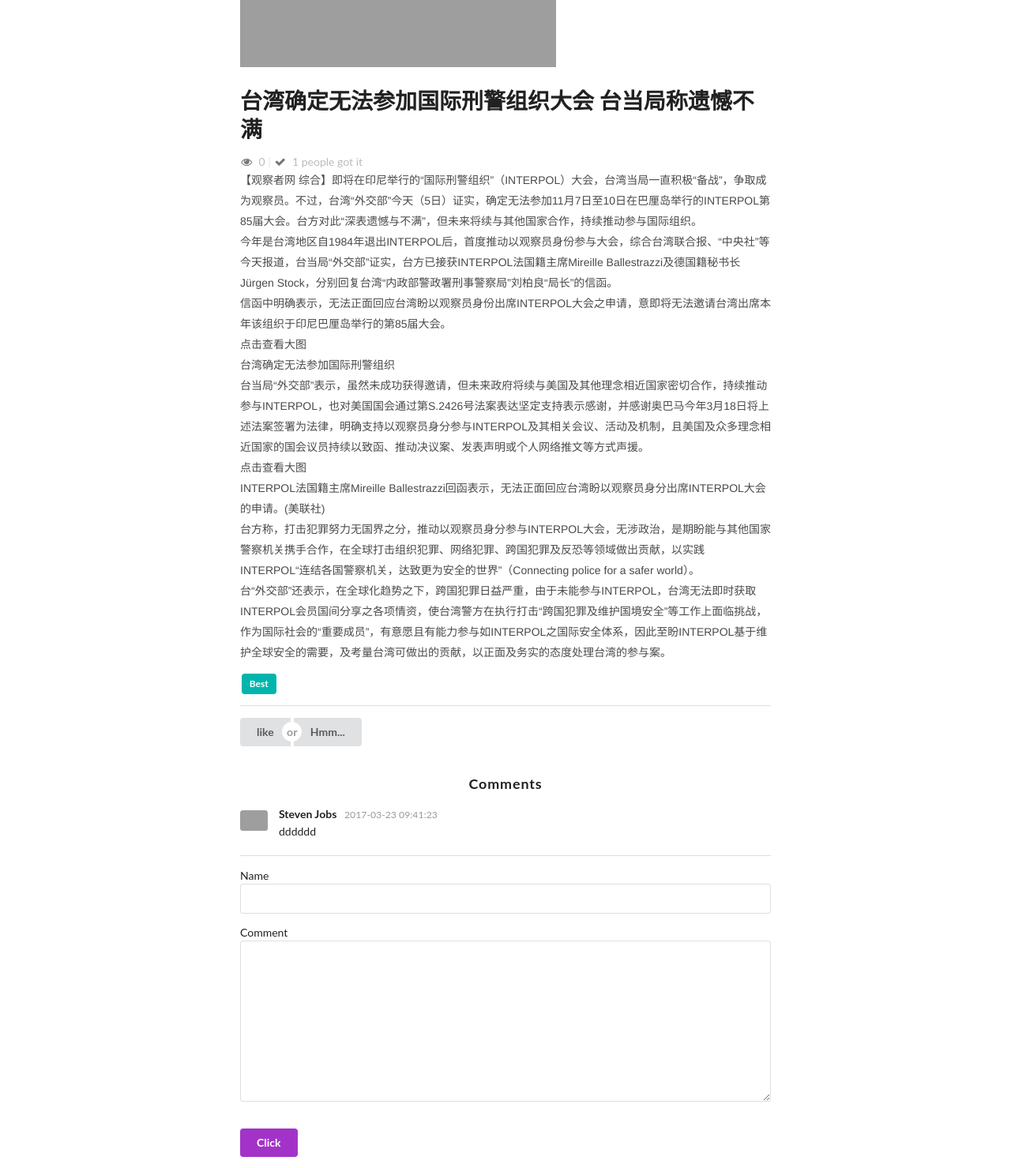
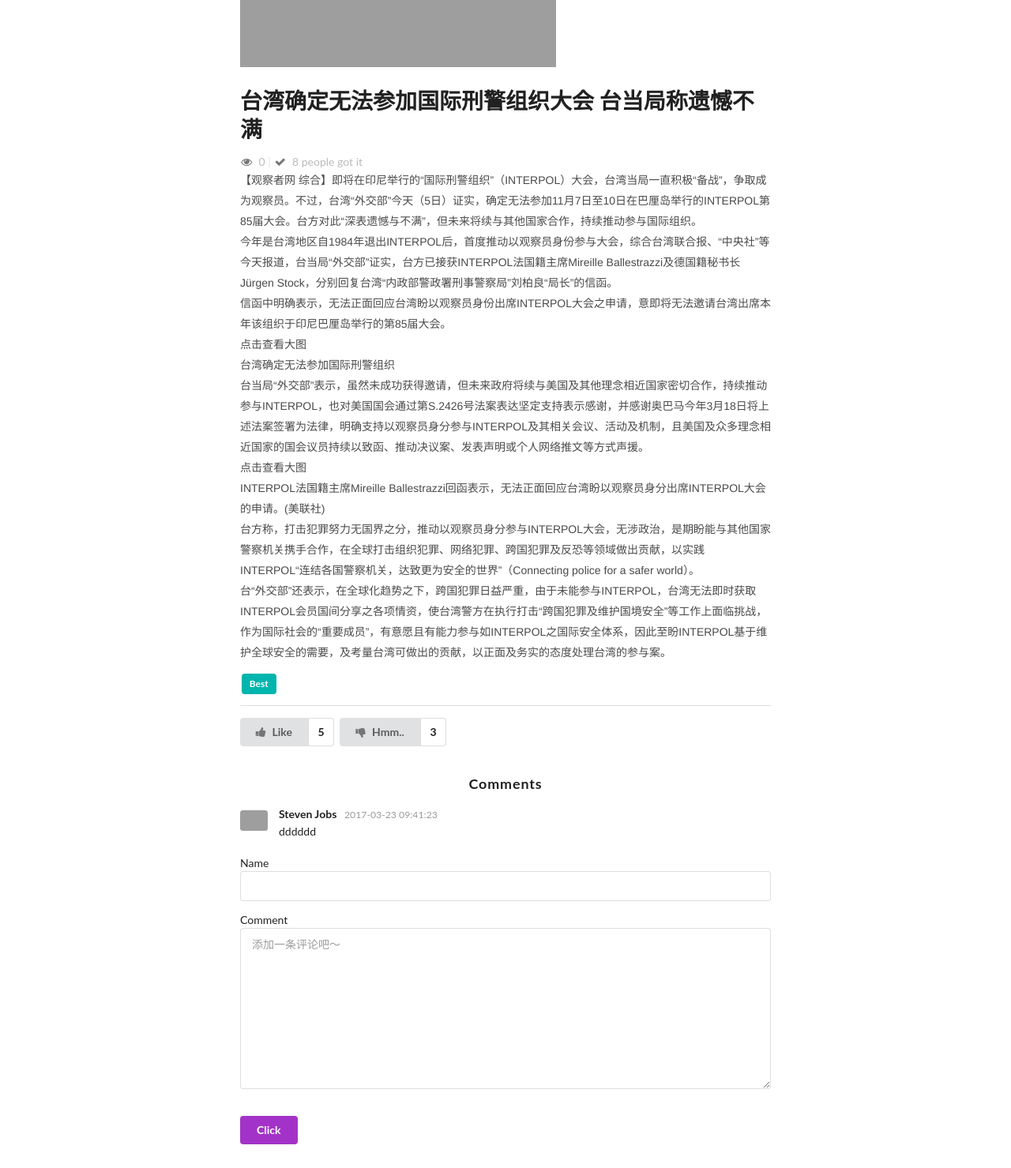
Before and after one commit to tzx119wade/tenmins, a Django app: page /detail/1 in a window 1280 px wide. Shown: the part 307-1786 px from the top of the page at 79% size. Run offline with Django 3.2, Linux system fonts and the light colour scheme; data comes from the database, SQL or seed files in the repository; grey boxes are pictures that could not be loaded.

Commit message:
vote_2.0

```diff
--- a/firstapp/forms.py
+++ b/firstapp/forms.py
@@ -15,9 +15,10 @@ def lessword(comment):
         raise ValidationError('评论内容需超过4个字～～')
 
 class CommentForm(forms.Form):
+
     name = forms.CharField(max_length=50)
     comment = forms.CharField(
-        widget = forms.Textarea(),
+        widget = forms.Textarea(attrs={'placeholder':'添加一条评论吧～'}),
         error_messages = {
             'require':'亲～这是必填项哟',
         },
--- a/firstapp/templates/detail.html
+++ b/firstapp/templates/detail.html
@@ -22,7 +22,9 @@
         <div class="ui inverted top fixed menu borderless red menu">
             <div class="header item">
                 <div class="ui image">
+                  <a href="{% url 'index' %}">
                     <img src="{% static 'images/tenlogo.png' %}" alt="">
+                  </a>
                 </div>
             </div>
 
@@ -66,7 +68,7 @@
             <span style="color:#bbbbbb">0</span>
             <span class="" style="color:rgb(226, 226, 226)">|</span>
             <i class="icon grey checkmark"></i>
-            <span style="color:#bbbbbb">{{ ticket_count }}   people got it</span>
+            <span style="color:#bbbbbb">{{ all_ticket_count }}   people got it</span>
 
             <p>
               {{ article.content|linebreaksbr }}
@@ -83,22 +85,58 @@
 
             <form class="ui form" action="{% url 'detail_vote' id=article.id %}" method="post">{% csrf_token %}
 
-              <div class="ui buttons">
-                {% if ticket.vote == 'like' %}
-                  <button class="ui green button" type="submit" name="vote" value="normal">like</button>
-                  <div class="or"></div>
-                  <button class="ui button" type="submit" name="vote" value="dislike">Hmm...</button>
-                {% elif ticket.vote == 'dislike' %}
-                  <button class="ui button" type="submit" name="vote" value="like">like</button>
-                  <div class="or"></div>
-                  <button class="ui green button" type="submit" name="vote" value="normal">Hmm...</button>
-                {% else %}
-                  <button class="ui button" type="submit" name="vote" value="like">like</button>
-                  <div class="or"></div>
-                  <button class="ui button" type="submit" name="vote" value="dislike">Hmm...</button>
-                {% endif %}
+              {% if request.user.is_authenticated %}
+                    {% if user_vote_ticket_like != 0 %}
+                      <div class="ui labeled button" tabindex="0">
+                        <button type="submit" name="vote" value="like" class="ui red button">
+                          <i class="thumbs up icon"></i>Like
+                        </button>
+                        <a href="#" class="ui basic label">{{ ticket_like_count }}</a>
+                      </div>
+                    {% else %}
+                      <div class="ui labeled button" tabindex="0">
+                        <button type="submit" name="vote" value="like" class="ui button">
+                          <i class="thumbs up icon"></i>Like
+                        </button>
+                        <a href="#" class="ui basic label">{{ ticket_like_count }}</a>
+                      </div>
+                    {% endif %}
 
-              </div>
+                  {% if user_vote_ticket_dislike != 0 %}
+                      <div class="ui labeled button" tabindex="0">
+                        <button type="submit" name="vote" value="dislike" class="ui blue button">
+                          <i class="thumbs down icon"></i>Hmm..
+                        </button>
+                        <a href="#" class="ui basic label">{{ ticket_dislike_count }}</a>
+                      </div>
+                  {% else %}
+                      <div class="ui labeled button" tabindex="0">
+                          <button type="submit" name="vote" value="dislike" class="ui button">
+                            <i class="thumbs down icon"></i>Hmm..
+                          </button>
+                          <a href="#" class="ui basic label">{{ ticket_dislike_count }}</a>
+                      </div>
+
+                  {% endif %}
+
+              {% else %}
+                  <div class="ui labeled button" tabindex="0">
+                      <button type="submit" name="vote" value="like" class="ui button">
+                        <i class="thumbs up icon"></i>Like
+                      </button>
+                      <a href="#" class="ui basic label">{{ ticket_like_count }}</a>
+                  </div>
+
+                  <div class="ui labeled button" tabindex="0">
+                      <button type="submit" name="vote" value="dislike" class="ui button">
+                        <i class="thumbs down icon"></i>Hmm..
+                      </button>
+                      <a href="#" class="ui basic label">{{ ticket_dislike_count }}</a>
+                  </div>
+
+
+              {% endif %}
+
             </form>
         </div>
 
@@ -127,8 +165,9 @@
             </div>
 
 
-            <div class="ui divider"></div>
+
             <form class="ui tiny form error" action='{% url 'detail_comment' article.id %}' method="post">{% csrf_token %}
+
                 <!--这里补充评论表单代码-->
                 {% if form.errors  %}
 
--- a/firstapp/views.py
+++ b/firstapp/views.py
@@ -68,37 +68,38 @@ def detail(request, page_num, error_form=None):
 
     article = Article.objects.get(id=page_num)
     comments = article.comments.all()
-    # 处理get请求，显示对应用户的投票
+    # 处理投票业务的数据渲染
+
+    all_ticket_count = article.tickers.count()
+    ticket_like_count = article.tickers.filter(vote='like').count()
+    ticket_dislike_count = article.tickers.filter(vote='dislike').count()
+    context['all_ticket_count'] = all_ticket_count
+    context['ticket_like_count'] = ticket_like_count
+    context['ticket_dislike_count'] = ticket_dislike_count
+
     if request.user.is_authenticated:
-        try:
-            ticket = Tickets.objects.get(voter_id = request.user.id,article_id = article.id)
-            context['ticket'] = ticket
-        except ObjectDoesNotExist :
-            pass
+        user_vote_ticket_like = article.tickers.filter(voter_id=request.user.id,vote='like').count()
+        print ('like_count:',user_vote_ticket_like)
+        user_vote_ticket_dislike = article.tickers.filter(voter_id=request.user.id,vote='dislike').count()
+        print ('dislike_count:',user_vote_ticket_dislike)
+        context['user_vote_ticket_like'] = user_vote_ticket_like
+        context['user_vote_ticket_dislike'] = user_vote_ticket_dislike
 
-
-    ticket_count = article.tickers.count()
-    context['ticket_count'] = ticket_count
 
     context['article'] = article
     context['form'] = form
     context['comments'] = comments
     return render(request, 'detail.html', context)
 
-def detail_vote(request,id):
+
+def detail_vote(request, id):
     if request.user.is_authenticated:
-        try:
-            ticket = Tickets.objects.get(voter_id=request.user.id,article_id=id)
-        except ObjectDoesNotExist:
-            voter = User.objects.get(id = request.user.id)
-            article = Article.objects.get(id=id)
-            ticket = Tickets(voter=voter,article=article)
-
         vote = request.POST['vote']
-        ticket.vote = vote
+        article = Article.objects.get(id=id)
+        user = User.objects.get(username=request.user.username)
+        ticket = Tickets(voter=user,article=article,vote=vote)
         ticket.save()
-        return redirect('detail', page_num=id)
-
+        return redirect('detail',id)
     else:
         return redirect('register')
 
```
Also changed, not shown: db.sqlite3.
